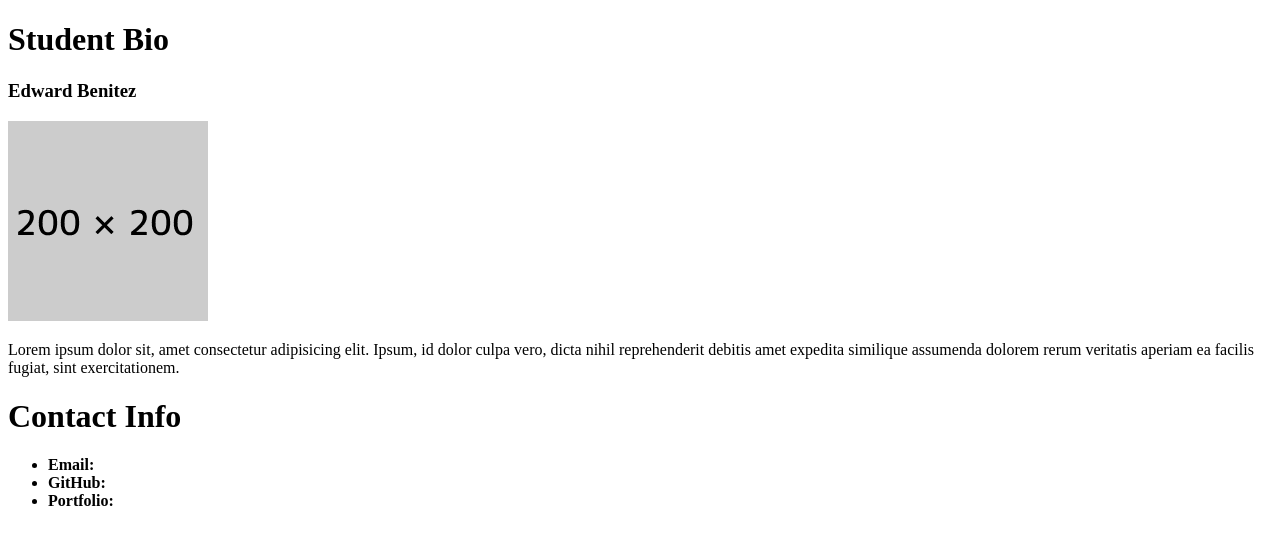
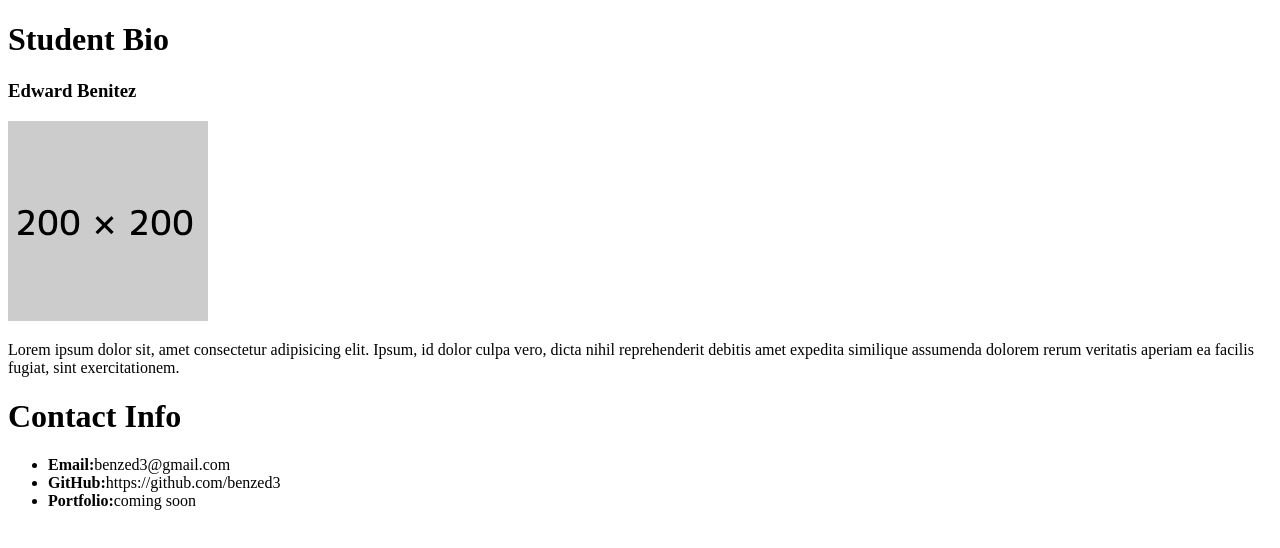
Before and after one commit to benzed3/student_bio_act_01-04, a plain HTML site: page index.html in a window 1280 px wide. Drawn offline with Linux system fonts and the light colour scheme.

Commit message:
adding contact info details

```diff
--- a/index.html
+++ b/index.html
@@ -19,9 +19,9 @@
     <h1>Contact Info</h1>
 
     <ul>
-        <li><b>Email:</b></li>
-        <li><b>GitHub:</b></li>
-        <li><b>Portfolio:</b></li>
+        <li><b>Email:</b>benzed3@gmail.com</li>
+        <li><b>GitHub:</b>https://github.com/benzed3</li>
+        <li><b>Portfolio:</b>coming soon</li>
     </ul>
 
 </body>
```
